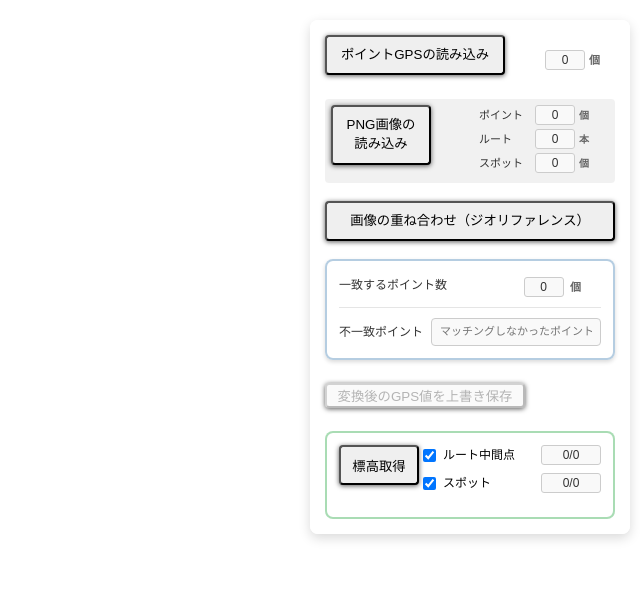
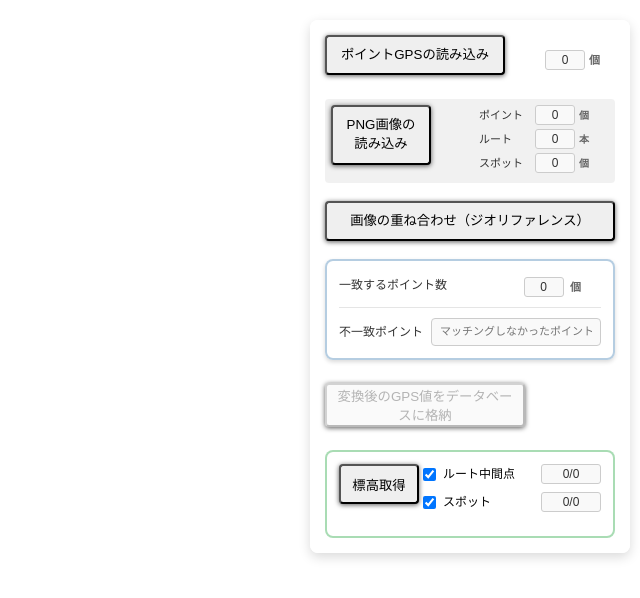
Before and after one commit to sato4app/GeoReferencer, a plain HTML site: page index.html in a window 1280 px wide. Shown: the whole page, without its empty margins (640-1280 px from the left). Drawn offline with nearby package versions, Linux system fonts and the light colour scheme; no server answers.

Commit message:
change name of button

```diff
--- a/index.html
+++ b/index.html
@@ -119,7 +119,7 @@
 
             <!-- GPS値保存と標高取得 -->
             <button id="saveToFirebaseBtn" class="leaflet-bar leaflet-control" disabled
-                    title="ジオリファレンス後のGPS変換済みデータをFirebaseに保存します">変換後のGPS値を上書き保存</button>
+                    title="ジオリファレンス後のGPS変換済みデータをFirebaseに保存します">変換後のGPS値をデータベースに格納</button>
 
             <!-- 標高取得セクション -->
             <div class="elevation-controls">
```
